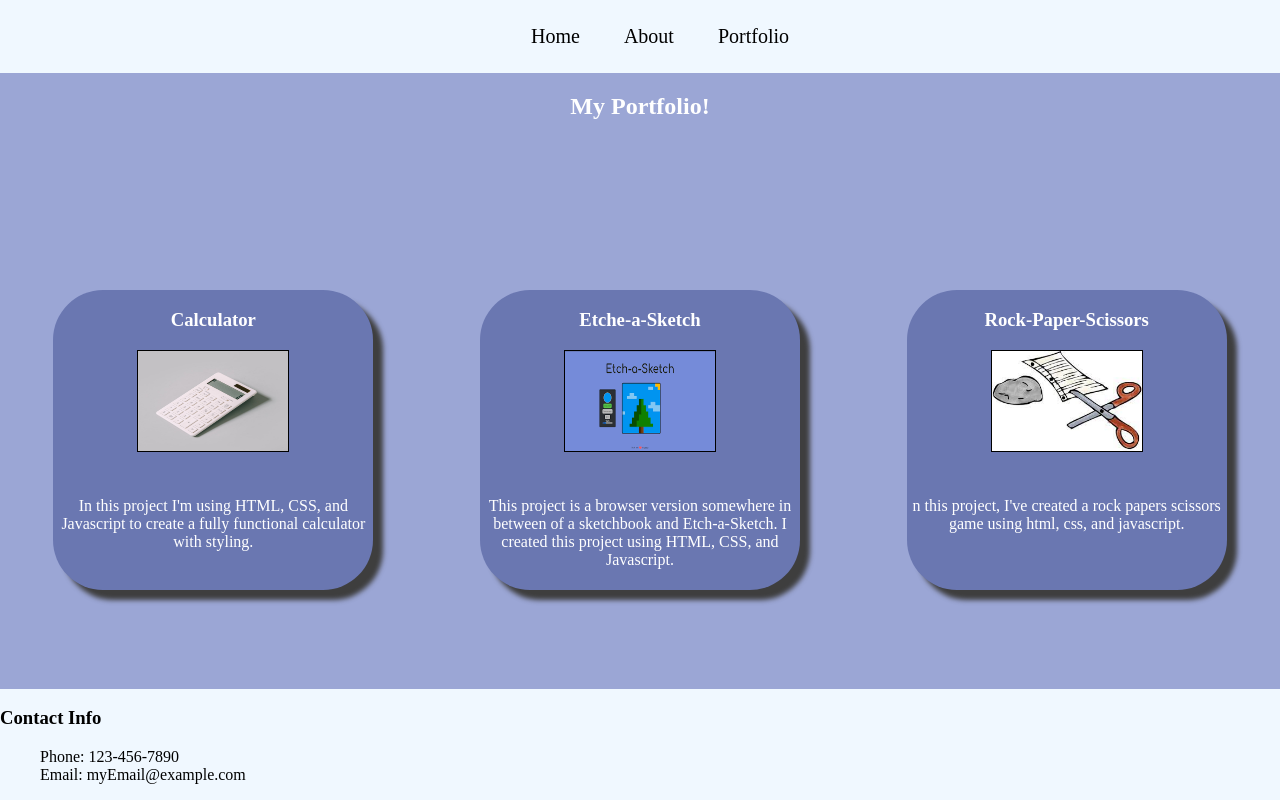
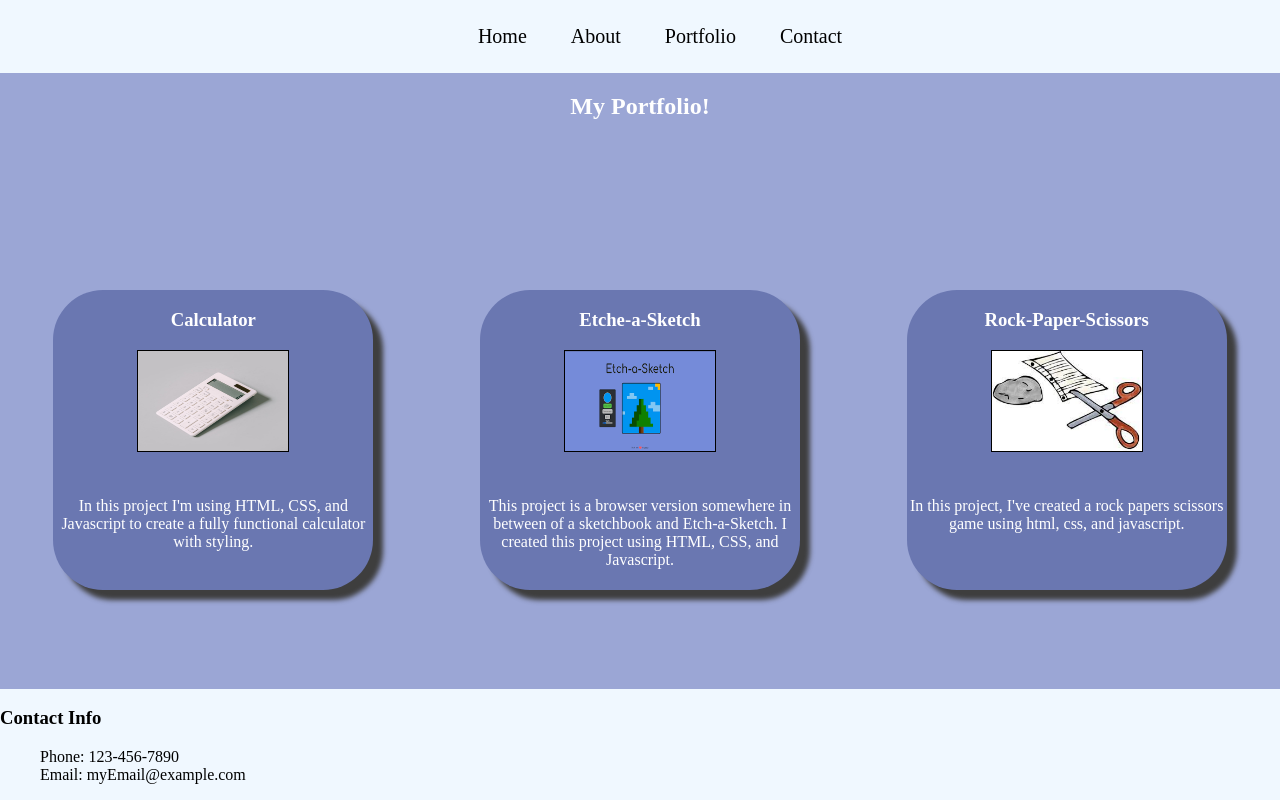
Before and after one commit to CodeQueen21/myPersonalWebsite, a plain HTML site: page portfolio.html in a window 1280 px wide. Drawn offline with Linux system fonts and the light colour scheme.

Commit message:
added contact page to nav bar and fixed a typo in rock paper scissors description

```diff
--- a/portfolio.html
+++ b/portfolio.html
@@ -13,6 +13,7 @@
                 <li><a href="index.html">Home</a></li>
                 <li><a href="about.html">About</a></li>
                 <li><a href="portfolio.html">Portfolio</a></li>
+                <li><a href="contact.html">Contact</a></li>
             </ul>
         </nav>
     </header>
@@ -45,7 +46,7 @@
                 <img src="images/rock,paper,scissors.jpeg" alt="rock paper scissors">
             </section>
             <section class="description">
-                <p>n this project, I've created a rock papers scissors game using html, css, and javascript.</p>
+                <p>In this project, I've created a rock papers scissors game using html, css, and javascript.</p>
             </section>
         </section>
     </section>
```
